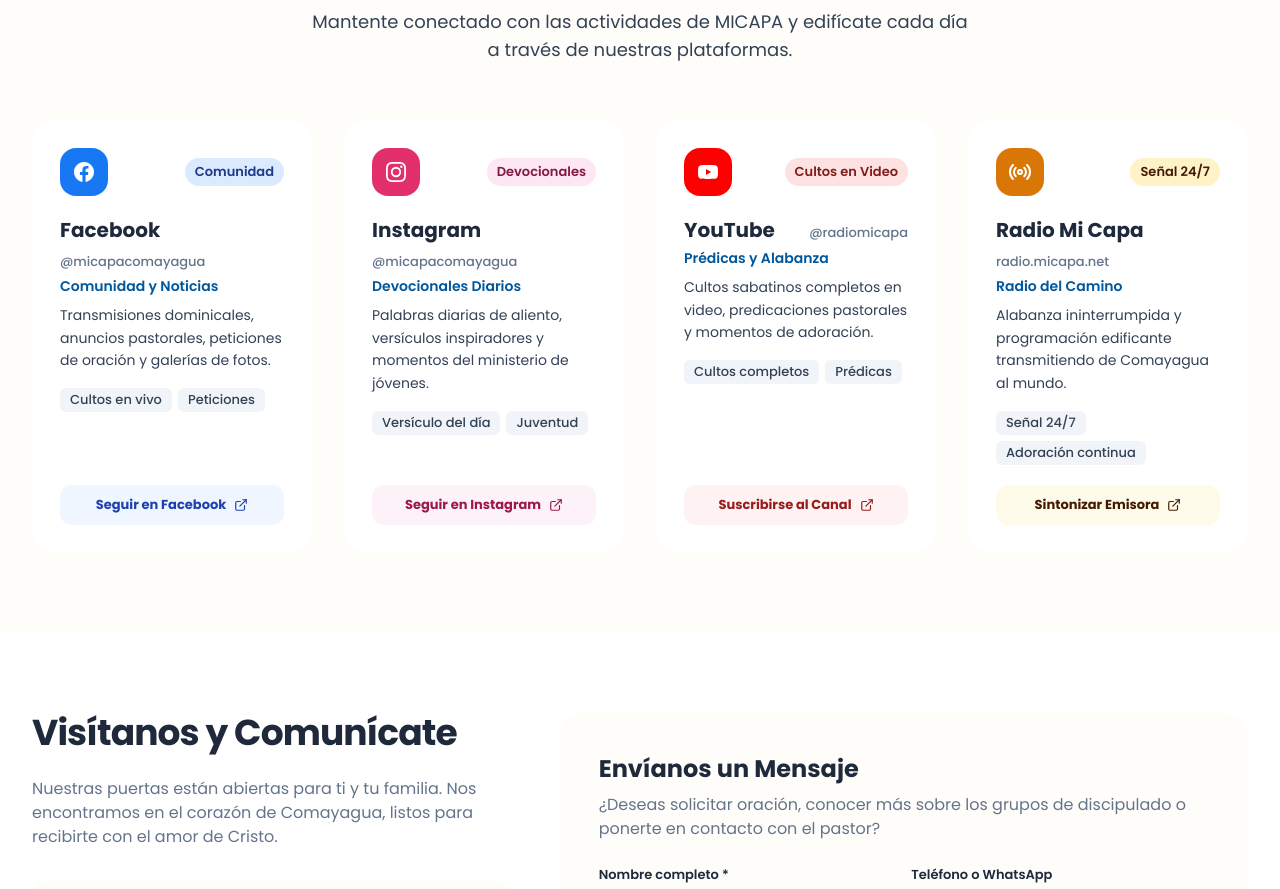
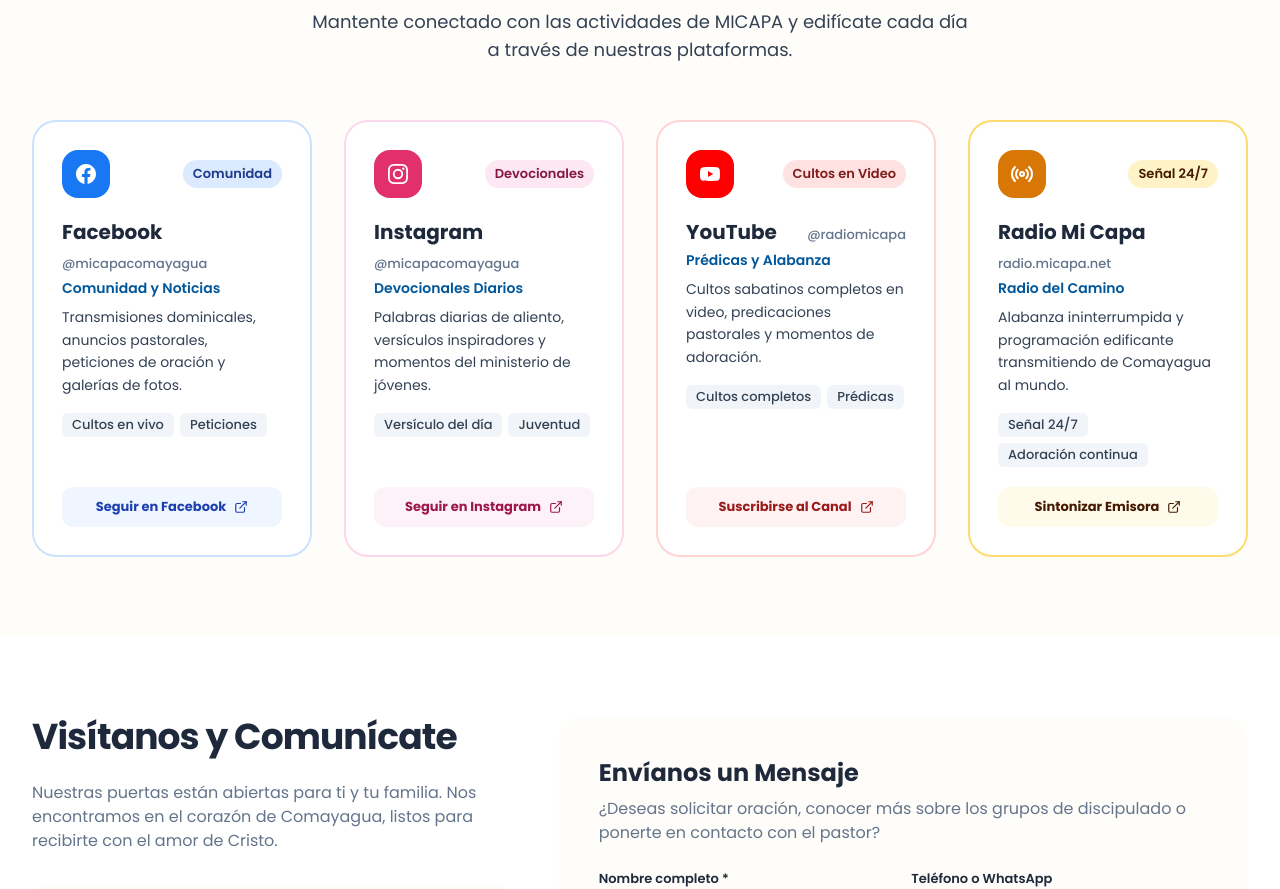
Before and after one commit to edmangomez/micapa, a Next.js app: page / in a window 1280 px wide. Shown: the part 2226-3115 px from the top of the page. Built offline with nearby package versions, Linux system fonts and the light colour scheme; no server answers; the database is empty.

Commit message:
style: agregar bordes de definicion y enmarcado cromatico en paneles de actividades y redes sociales

```diff
--- a/src/components/home/OfficialChannelsSection.tsx
+++ b/src/components/home/OfficialChannelsSection.tsx
@@ -16,6 +16,7 @@ export default function OfficialChannelsSection({ settings }: { settings: SiteSe
       href: settings.facebook_url || 'https://www.facebook.com/micapacomayagua',
       icon: FacebookIcon,
       color: 'bg-[#1877F2]',
+      borderColor: 'border-2 border-blue-200/80 hover:border-[#1877F2]/60',
       action: 'Seguir en Facebook',
       buttonRest: 'bg-blue-50 text-blue-800',
       buttonHover: 'group-hover:bg-[#1877F2] group-hover:text-white',
@@ -32,6 +33,7 @@ export default function OfficialChannelsSection({ settings }: { settings: SiteSe
       href: settings.instagram_url || 'https://www.instagram.com/micapacomayagua',
       icon: InstagramIcon,
       color: 'bg-[#E1306C]',
+      borderColor: 'border-2 border-pink-200/80 hover:border-[#E1306C]/60',
       action: 'Seguir en Instagram',
       buttonRest: 'bg-pink-50 text-pink-800',
       buttonHover: 'group-hover:bg-[#E1306C] group-hover:text-white',
@@ -48,6 +50,7 @@ export default function OfficialChannelsSection({ settings }: { settings: SiteSe
       href: settings.youtube_url || 'https://www.youtube.com/@radiomicapa',
       icon: YouTubeIcon,
       color: 'bg-[#FF0000]',
+      borderColor: 'border-2 border-red-200/80 hover:border-[#FF0000]/60',
       action: 'Suscribirse al Canal',
       buttonRest: 'bg-red-50 text-red-800',
       buttonHover: 'group-hover:bg-[#FF0000] group-hover:text-white',
@@ -64,6 +67,7 @@ export default function OfficialChannelsSection({ settings }: { settings: SiteSe
       href: settings.radio_website_url || 'https://radio.micapa.net',
       icon: Radio,
       color: 'bg-amber-600',
+      borderColor: 'border-2 border-amber-300/80 hover:border-amber-500',
       action: 'Sintonizar Emisora',
       buttonRest: 'bg-amber-50 text-amber-950',
       buttonHover: 'group-hover:bg-amber-600 group-hover:text-white',
@@ -80,6 +84,7 @@ export default function OfficialChannelsSection({ settings }: { settings: SiteSe
       href: settings.tiktok_url || '',
       icon: TikTokIcon,
       color: 'bg-black',
+      borderColor: 'border-2 border-slate-300 hover:border-black',
       action: 'Ver en TikTok',
       buttonRest: 'bg-slate-100 text-slate-900',
       buttonHover: 'group-hover:bg-black group-hover:text-white',
@@ -96,6 +101,7 @@ export default function OfficialChannelsSection({ settings }: { settings: SiteSe
       href: settings.twitter_url || '',
       icon: TwitterIcon,
       color: 'bg-slate-900',
+      borderColor: 'border-2 border-slate-300 hover:border-slate-800',
       action: 'Seguir en X',
       buttonRest: 'bg-slate-100 text-slate-900',
       buttonHover: 'group-hover:bg-slate-900 group-hover:text-white',
@@ -126,7 +132,7 @@ export default function OfficialChannelsSection({ settings }: { settings: SiteSe
                 href={ch.href}
                 target="_blank"
                 rel="noopener noreferrer"
-                className="bg-white rounded-3xl p-6 sm:p-7 flex flex-col justify-between group transition-transform duration-300 hover:-translate-y-1.5 hover:shadow-card taste-enter" /* taste-skill-ignore */
+                className={`bg-white rounded-3xl p-6 sm:p-7 flex flex-col justify-between group transition-transform duration-300 hover:-translate-y-1.5 hover:shadow-card taste-enter ${ch.borderColor}`} /* taste-skill-ignore */
               >
                 <div>
                   {/* Fila superior: Icono de marca a la izquierda y Badge temático a la derecha */}
--- a/src/components/home/WeeklyActivitiesSection.tsx
+++ b/src/components/home/WeeklyActivitiesSection.tsx
@@ -88,7 +88,7 @@ export default function WeeklyActivitiesSection({ activities }: { activities: We
                 <div
                   key={activity.id}
                   className={`bg-white rounded-3xl p-7 sm:p-8 flex flex-col justify-between transition-transform duration-300 hover:-translate-y-1.5 hover:shadow-card group taste-enter ${
-                    isSaturday ? 'border-2 border-amber-400' : 'border border-transparent'
+                    isSaturday ? 'border-2 border-amber-400' : 'border-2 border-stone-200/90 hover:border-slate-300'
                   }`} /* taste-skill-ignore */
                 >
                   <div>
```
